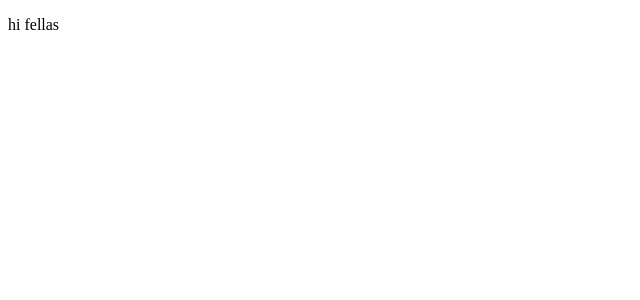
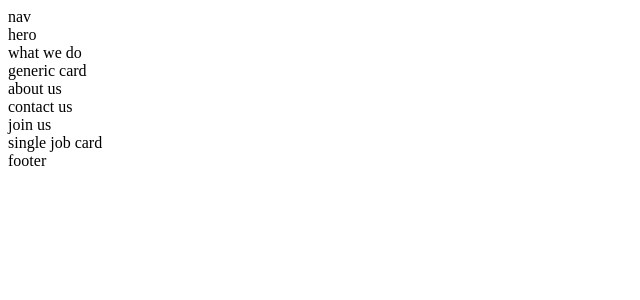
Before and after one commit to PoplarDotCo/poplarco, a Nuxt app: page / in a window 1280 px wide. Shown: the top 300 px of the page, without its empty margins (0-640 px from the left). Built offline with nearby package versions, Linux system fonts and the light colour scheme.

Commit message:
index components

```diff
--- /dev/null
+++ b/components/footer/MainFooter.vue
@@ -0,0 +1,12 @@
+<template>
+  <div>
+    footer
+  </div>
+</template>
+
+<script>
+export default {}
+</script>
+
+<style lang="scss">
+</style>
--- /dev/null
+++ b/components/generic/Card.vue
@@ -0,0 +1,12 @@
+<template>
+  <div>
+    generic card
+  </div>
+</template>
+
+<script>
+export default {}
+</script>
+
+<style lang="scss">
+</style>
--- /dev/null
+++ b/components/index/AboutUs.vue
@@ -0,0 +1,12 @@
+<template>
+  <div>
+    about us
+  </div>
+</template>
+
+<script>
+export default {}
+</script>
+
+<style lang="scss">
+</style>
--- /dev/null
+++ b/components/index/ContactUs.vue
@@ -0,0 +1,12 @@
+<template>
+  <div>
+    contact us
+  </div>
+</template>
+
+<script>
+export default {}
+</script>
+
+<style lang="scss">
+</style>
--- /dev/null
+++ b/components/index/Hero.vue
@@ -0,0 +1,12 @@
+<template>
+  <div>
+    hero
+  </div>
+</template>
+
+<script>
+export default {}
+</script>
+
+<style lang="scss">
+</style>
--- /dev/null
+++ b/components/index/Job.vue
@@ -0,0 +1,12 @@
+<template>
+  <div>
+    single job card
+  </div>
+</template>
+
+<script>
+export default {}
+</script>
+
+<style lang="scss">
+</style>
--- /dev/null
+++ b/components/index/JoinOurTeam.vue
@@ -0,0 +1,13 @@
+<template>
+  <div>
+    join us
+    <index-job></index-job>
+  </div>
+</template>
+
+<script>
+export default {}
+</script>
+
+<style lang="scss">
+</style>
--- /dev/null
+++ b/components/index/WhatWeDo.vue
@@ -0,0 +1,13 @@
+<template>
+  <div>
+    what we do
+    <generic-card></generic-card>
+  </div>
+</template>
+
+<script>
+export default {}
+</script>
+
+<style lang="scss">
+</style>
--- /dev/null
+++ b/components/nav/TopNav.vue
@@ -0,0 +1,12 @@
+<template>
+  <div>
+    nav
+  </div>
+</template>
+
+<script>
+export default {}
+</script>
+
+<style lang="scss">
+</style>
--- a/pages/index.vue
+++ b/pages/index.vue
@@ -1,6 +1,12 @@
 <template>
   <div>
-    <p>hi fellas</p>
+    <nav-top-nav></nav-top-nav>
+    <index-hero></index-hero>
+    <index-what-we-do></index-what-we-do>
+    <index-about-us></index-about-us>
+    <index-contact-us></index-contact-us>
+    <index-join-our-team></index-join-our-team>
+    <footer-main-footer></footer-main-footer>
   </div>
 </template>
 
```
Also changed, not shown: components/nav/NavItem.vue (added).
